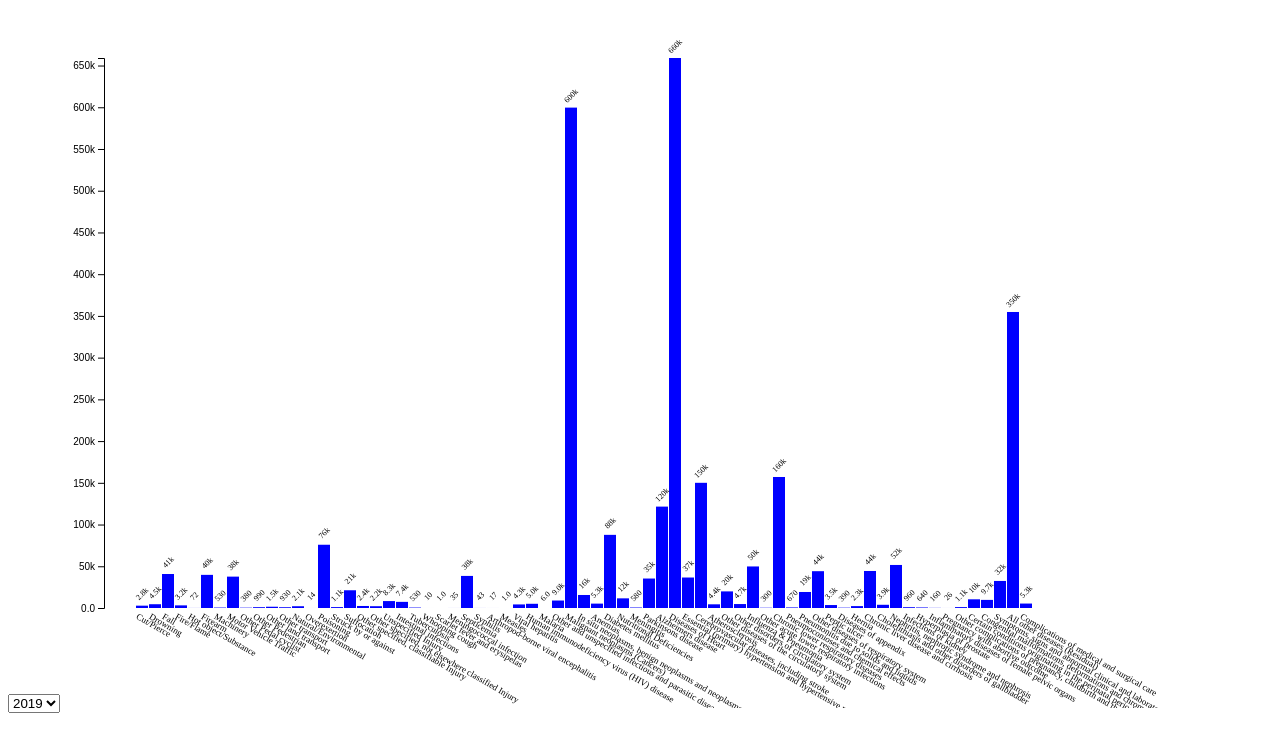
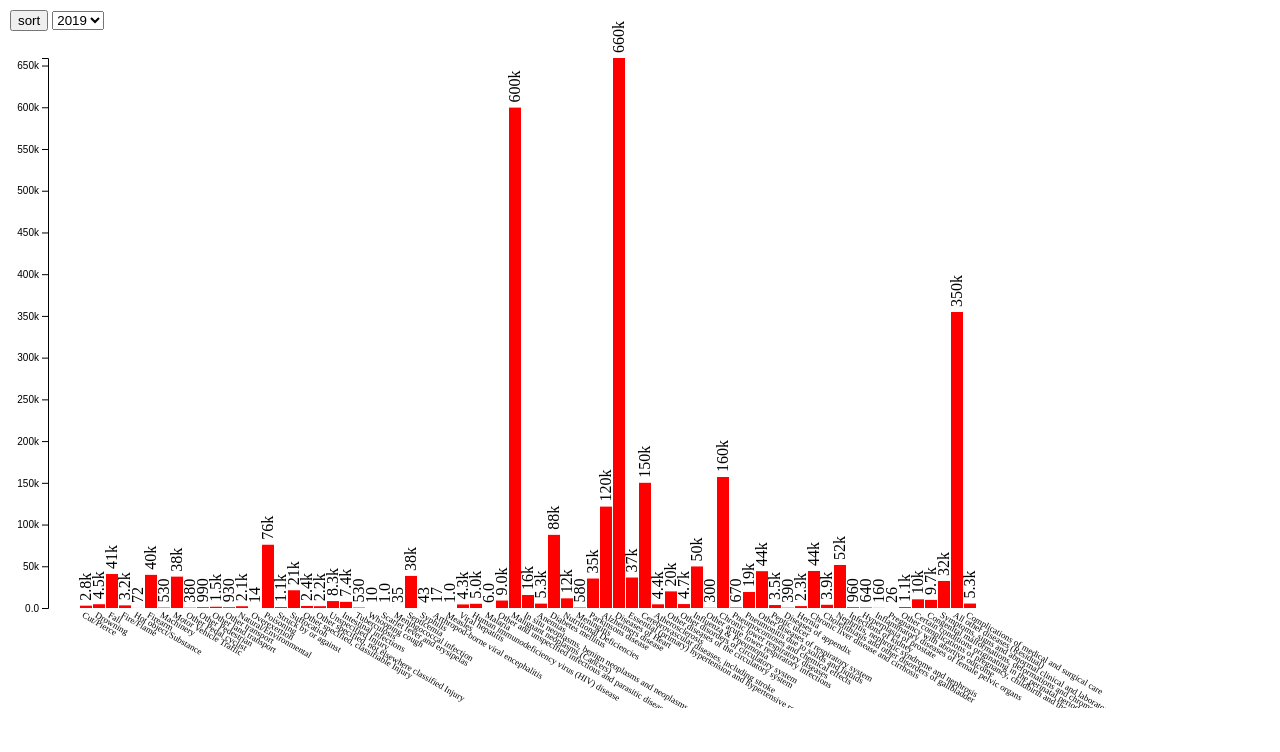
Before and after one commit to Spensiir/deathproject, a plain HTML site: page index.html in a window 1280 px wide. Drawn offline with nearby package versions, Linux system fonts and the light colour scheme.

Commit message:
fixed data element fluency between years and sorting

```diff
--- a/index.html
+++ b/index.html
@@ -12,7 +12,10 @@
 
 </head>
 <body>
-
+    <div class="selectors">
+        <button onclick="sortDeaths()">
+            sort
+        </button>
         <select id="yearSelection" onchange="onYearChange()">
             <option value="2019">2019</option>
             <option value="2018">2018</option>
@@ -34,8 +37,9 @@
             <option value="2002">2002</option>
             <option value="2001">2001</option>
             <option value="2000">2000</option>
+        </select>
+    </div>
 
-    </select>
 
     <svg width="1100" height="700">
     </svg>
--- a/logic.js
+++ b/logic.js
@@ -39,6 +39,59 @@ var chartG = svg.append("g")
 var yAxisG = chartG.append("g")
     .attr("class", "y axis")
 
+var sortDeaths = function() {
+    chartG.selectAll("rect")
+        .sort(function(a, b) {
+            return a.deaths - b.deaths;
+        })
+        .transition()
+        .duration(500)
+        .delay((d, i) => {
+            return i* 50;
+        })
+        .attr("x", (d, i) => {
+            return xScale(i);
+        })
+
+    chartG.selectAll(".labels")
+        .sort(function(a, b) {
+            return a.deaths - b.deaths;
+        })
+        .transition()
+        .duration(500)
+        .delay((d, i) => {
+            return i* 50;
+        })
+        .attr("x", (d, i) => {
+            return xScale(i) + 2;
+        })
+        .attr("y", chartHeight + 10)
+        .attr("transform", (d, i) => {
+            //return "rotate(90, 100, 100)";
+            return "rotate(30," + (xScale(i) + 2) + "," + (chartHeight + 10) + ")";
+        });
+
+    chartG.selectAll(".counts")
+        .sort(function(a, b) {
+            return a.deaths - b.deaths;
+        })
+        .transition()
+        .duration(500)
+        .delay((d, i) => {
+            return i* 50;
+        })
+        .attr("x", (d, i) => {
+            return xScale(i) + 10;
+        })
+        .attr("y", d => {
+            return yScale(d.deaths) - 5;
+        })
+        .attr("transform", (d, i) => {
+            //return "rotate(90, 100, 100)";
+            return "rotate(-90," + (xScale(i) + 10) + "," + (yScale(d.deaths) - 5) + ")";
+        });
+}
+
 d3.csv("causeofdeath.csv", rowConverter).then(function(dataset) {
     //current selection for year is 2019
     currentYear = "2019"
@@ -74,18 +127,27 @@ d3.csv("causeofdeath.csv", rowConverter).then(function(dataset) {
 
 //updates chart based on the year clicked
 var updateChart = function(year) {
+    //set that year's array of death objects to filtered
     nested.forEach(d => {
         if (d.key == year) {
             filtered = d.values;
         }
     })
 
+    //get rid of non-injury
+    //this can probably be prettier, maybe use a regex formatter instead of change the object value for cause
     filtered.forEach(d => {
         if (d.cause.includes("Non-Injury:")) {
             var indexOfColon = d.cause.indexOf(":") + 2;
             d.cause = d.cause.substr(indexOfColon)
         }
     })
+
+    // var sorted = filtered.sort((a, b) => {
+    //     return a.deaths - b.deaths;
+    // })
+
+    console.log("filtered: " + filtered.length);
 
     //update yScale domain
     yScale.domain([0, d3.max(filtered, d => {
@@ -117,7 +179,7 @@ var updateChart = function(year) {
             return chartHeight - yScale(d.deaths);
         })
         .attr("width", xScale.bandwidth())
-        .attr("fill", "blue")
+        .attr("fill", "red")
 
     barsEnter.merge(bars)
         .transition()
@@ -125,9 +187,15 @@ var updateChart = function(year) {
         .attr("y", d => {
             return yScale(d.deaths);
         })
+        .attr("x", (d, i) => {
+            return xScale(i);
+        })
         .attr("height", d => {
             return chartHeight - yScale(d.deaths);
         });
+
+    bars.exit()
+        .remove();
 
     var labels = d3.select(".chartG").selectAll(".labels")
         .data(filtered, function(d) {
@@ -141,24 +209,27 @@ var updateChart = function(year) {
         })
         .attr("class", "labels")
         .attr("x", (d, i) => {
-            return xScale(i) + 5;
+            return xScale(i) + 6.5;
         })
         .attr("y", chartHeight + 10)
         .attr("transform", (d, i) => {
             //return "rotate(90, 100, 100)";
-            return "rotate(30," + (xScale(i) + 2) + "," + (chartHeight) + ")";
+            return "rotate(30," + (xScale(i) + 6.5) + "," + (chartHeight + 10) + ")";
         });
 
     labelsEnter.merge(labels)
         .transition()
         .duration(500)
+        .text(d => {
+            return d.cause;
+        })
         .attr("x", (d, i) => {
-            return xScale(i) + 5;
+            return xScale(i) + 6.5;
         })
         .attr("y", chartHeight + 10)
         .attr("transform", (d, i) => {
             //return "rotate(90, 100, 100)";
-            return "rotate(30," + (xScale(i) + 2) + "," + (chartHeight) + ")";
+            return "rotate(30," + (xScale(i) + 6.5) + "," + (chartHeight) + ")";
         });
 
     labels.exit()
@@ -180,31 +251,33 @@ var updateChart = function(year) {
         })
         .attr("class", "counts")
         .attr("x", (d, i) => {
-            return xScale(i) + 8;
+            return xScale(i) + 6;
         })
         .attr("y", d => {
-            return yScale(d.deaths) - 10;
+            return yScale(d.deaths) - 5;
         })
         .attr("transform", (d, i) => {
             //return "rotate(90, 100, 100)";
-            return "rotate(-45," + (xScale(i) + 8) + "," + (yScale(d.deaths) - 10) + ")";
+            return "rotate(-90," + (xScale(i) + 6) + "," + (yScale(d.deaths)- 5) + ")";
         });
 
     countsEnter.merge(counts)
         .transition()
         .duration(500)
+        .text(d => {
+            return formatDeaths(d.deaths)
+        })
         .attr("x", (d, i) => {
-            return xScale(i) + 8;
+            return xScale(i) + 6;
         })
         .attr("y", d => {
-            return yScale(d.deaths) - 10;
+            return yScale(d.deaths - 5);
         })
         .attr("transform", (d, i) => {
             //return "rotate(90, 100, 100)";
-            return "rotate(-45," + (xScale(i) + 8) + "," + (yScale(d.deaths) - 10) + ")";
+            return "rotate(-90," + (xScale(i) + 6) + "," + (yScale(d.deaths) - 5) + ")";
         });
 
     counts.exit()
         .remove();
-
 }
--- a/stylesheet.css
+++ b/stylesheet.css
@@ -3,6 +3,11 @@
 }
 
 .counts {
-    font-size: 8px;
-    text-anchor: middle;
+    font-size: 16px;
 }
+
+.selectors {
+    position: absolute;
+    top: 10px;
+    left: 10px;
+}
```
Lines whose indentation alone changed are shown as unchanged.
